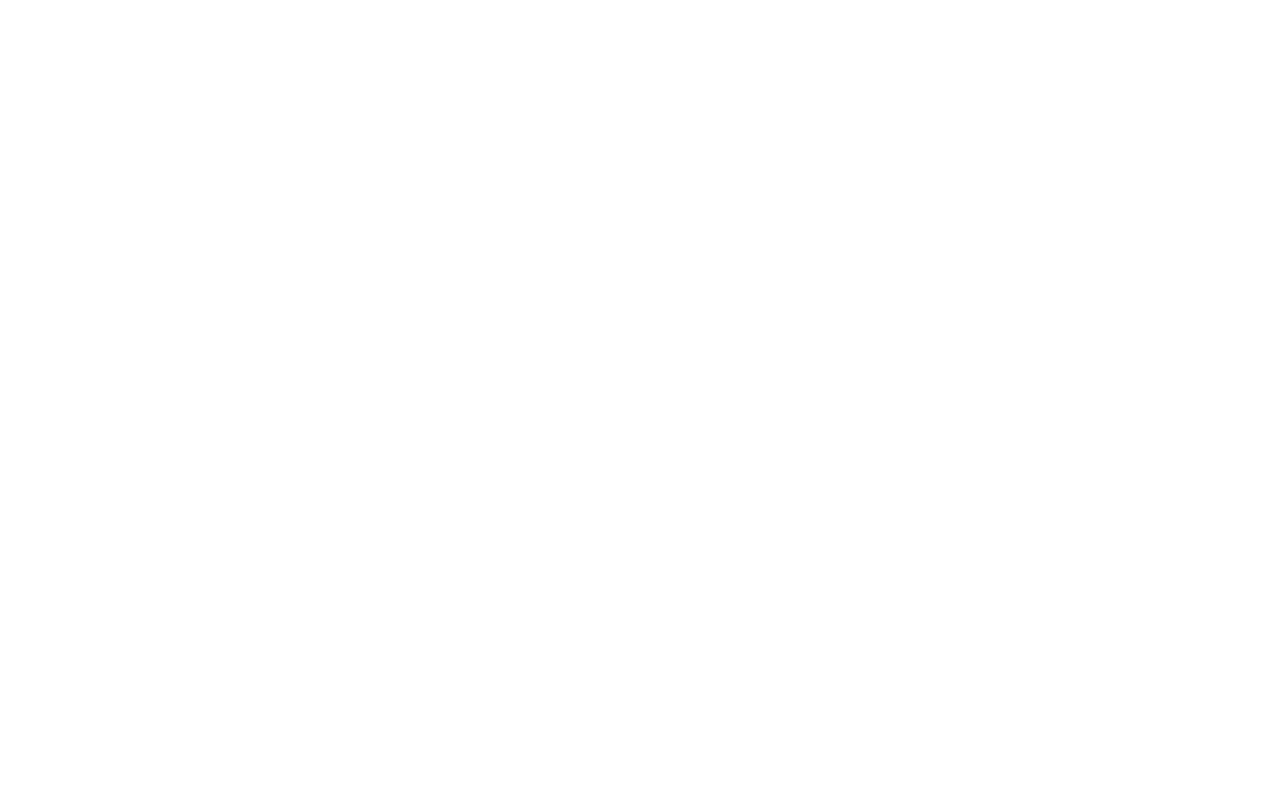
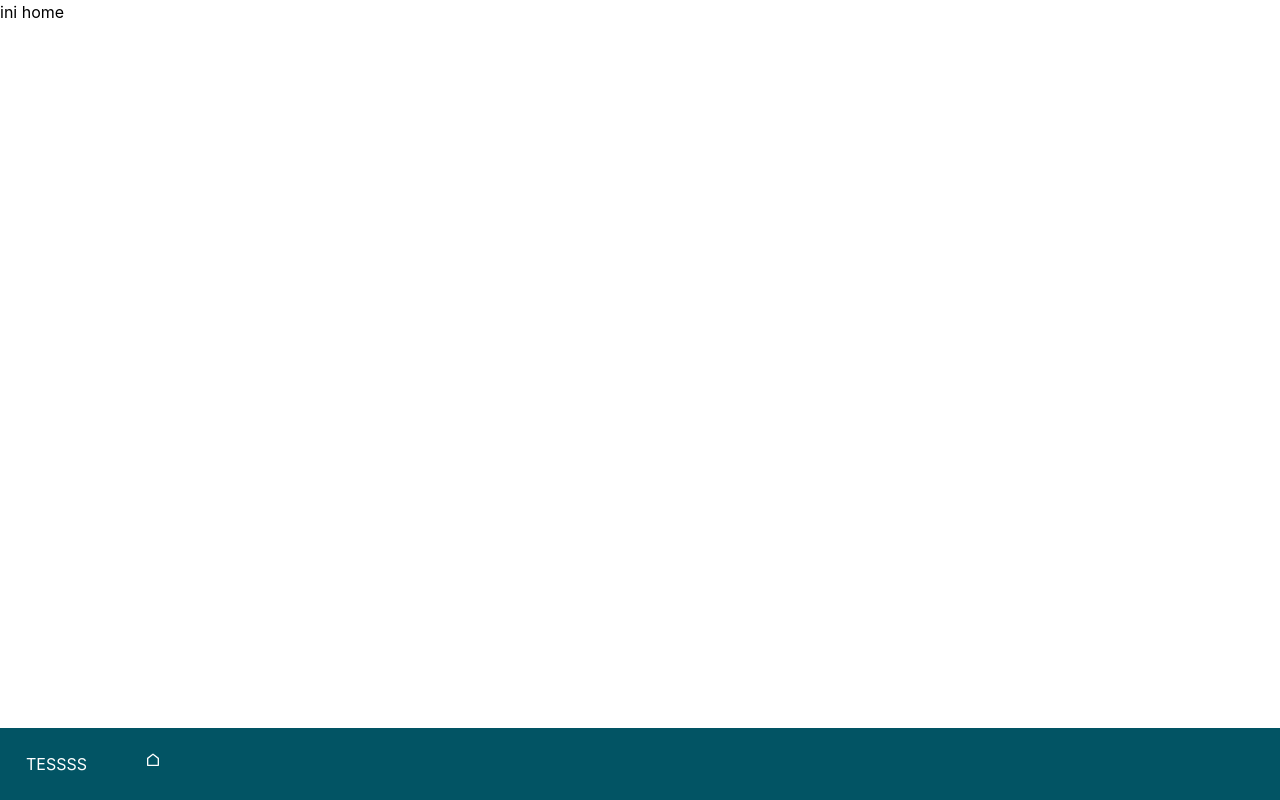
Before and after one commit to azkifairuz/sampahku, a React (Create React App) app: page / in a window 1280 px wide. Built offline with nearby package versions, Linux system fonts and the light colour scheme.

Commit message:
fix route

```diff
--- a/package.json
+++ b/package.json
@@ -10,6 +10,7 @@
     "@testing-library/user-event": "^13.5.0",
     "react": "^18.2.0",
     "react-dom": "^18.2.0",
+    "react-icons": "^4.9.0",
     "react-router-dom": "^6.11.2",
     "react-scripts": "5.0.1",
     "web-vitals": "^2.1.4"
--- a/public/index.html
+++ b/public/index.html
@@ -24,7 +24,7 @@
       work correctly both with client-side routing and a non-root public URL.
       Learn how to configure a non-root public URL by running `npm run build`.
     -->
-    <title>React App</title>
+    <title>Sampahku</title>
   </head>
   <body>
     <noscript>You need to enable JavaScript to run this app.</noscript>
--- a/src/App.jsx
+++ b/src/App.jsx
@@ -1,13 +1,19 @@
-import {Routes, Route } from "react-router-dom";
+import { BrowserRouter, Route, Routes } from "react-router-dom";
 import Layout from "./components/layout";
-import Navbar from "./components/layout/navbar";
+import NotFound from "./pages/_404";
+import Home from "./pages/beranda";
 
 function App() {
-    <Routes>
-        <Route path="/" element={Layout}>
-            <Route index path="debug" element={Navbar}></Route>
-        </Route>
-    </Routes>
+    return (
+        <BrowserRouter>
+            <Routes>
+                <Route path="/" element={<Layout />} >
+                    <Route index element={<Home />} />
+                </Route>
+                <Route path="*" element={<NotFound />} />
+            </Routes>
+        </BrowserRouter>
+    );
 }
 
 export default App;
--- a/src/components/layout/index.jsx
+++ b/src/components/layout/index.jsx
@@ -5,8 +5,8 @@
 export default function Layout() {
     return(
         <div className=''>
+            <Navbar/>
             <Outlet/>
-            <Navbar/>
         </div>
     )
 }
--- a/src/components/layout/navbar.jsx
+++ b/src/components/layout/navbar.jsx
@@ -1,7 +1,9 @@
+import { RiHomeLine } from "react-icons/ri";
 export default function Navbar() {
      return(
-        <div className="py-6 px-[26px] bg-blueMain flex gap-[58px]">
-
+        <div className="py-6 px-[26px] w-full text-white fixed bottom-0 bg-blueMain flex gap-[58px]">
+            <h1>TESSSS</h1>
+            <RiHomeLine/>
         </div>
-     )
+     );
 }
--- /dev/null
+++ b/src/pages/_404.jsx
@@ -0,0 +1,5 @@
+export default function NotFound() {
+    return (
+        <h1>Not Found</h1>
+    )
+}
--- a/src/pages/beranda.jsx
+++ b/src/pages/beranda.jsx
@@ -0,0 +1,5 @@
+export default function Home() {
+    return (
+        <h1>ini home</h1>
+    )
+}
--- /dev/null
+++ b/src/pages/index.jsx
@@ -0,0 +1,2 @@
+import Home from "./beranda";
+export {Home}
```
Also changed, not shown: 1 other file (tests, documents, lock files or other folders).
